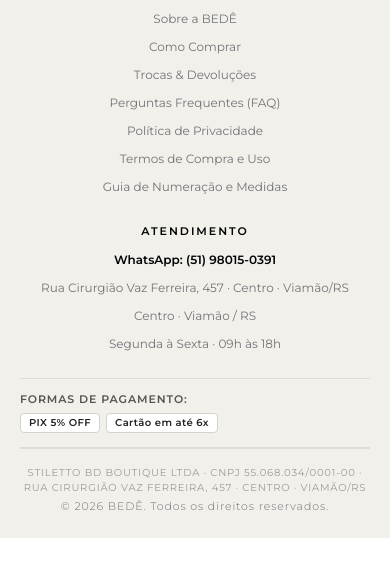
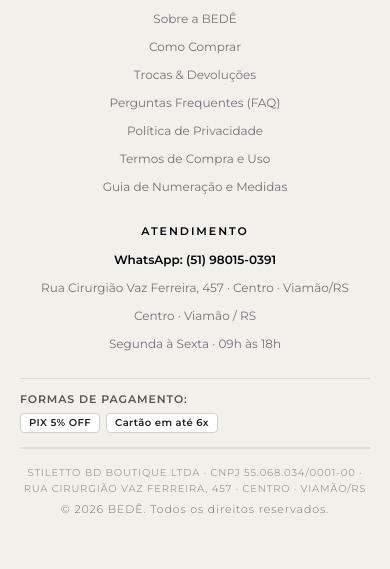
Before and after one commit to kimkrug/usebede-site, a website: page index.html in a window 390 px wide. Shown: the part 3816-4385 px from the top of the page. Before the commit the page ends 4354 px from the top, so only its background shows below. Drawn offline with Linux system fonts and the light colour scheme.

Commit message:
style: ajuste fino de respiro na barra legal do rodape mobile

```diff
--- a/style.css
+++ b/style.css
@@ -2657,7 +2657,7 @@ button { cursor: pointer; border: none; background: none; font-family: inherit;
   .clean-footer .cf-col h4 { font-size: 11px; margin-bottom: 8px; text-align: center; }
   .clean-footer .cf-col a, .clean-footer .cf-col p { font-size: 12px; line-height: 20px; display: block; margin: 4px 0; text-align: center; }
   .clean-footer .cf-col:first-child a { display: inline-block; margin: 6px auto 0; text-align: center; }
-  .footer-legal-bar { padding-top: 16px; border-top: 1px solid rgba(0,0,0,0.08); font-size: 9.5px; line-height: 15px; text-align: center; }
+  .footer-legal-bar { padding-top: 16px; padding-bottom: 28px; border-top: 1px solid rgba(0,0,0,0.08); font-size: 9.5px; line-height: 16px; text-align: center; }
 
   /* Catálogo & Banner Mobile */
   .coll-nav-bar { padding: 16px 14px 8px; }
```
